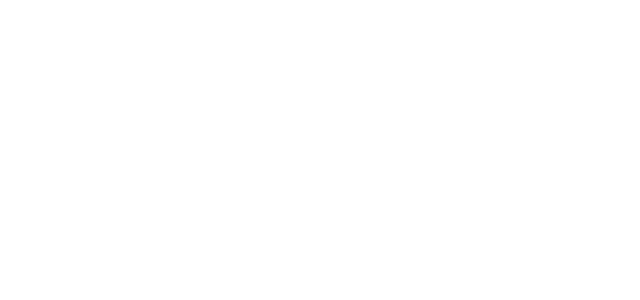
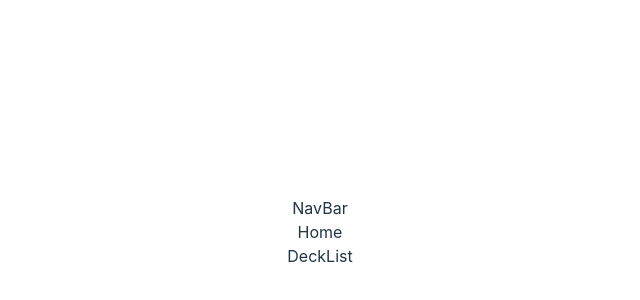
Before and after one commit to Annalisa-Boerner/flashcard-app, a React (Vite) app: page / in a window 1280 px wide. Shown: the part 168-468 px from the top of the page, without its empty margins (320-960 px from the left). Built offline with nearby package versions, Linux system fonts and the light colour scheme.

Commit message:
added BrowserRouter at App level

```diff
--- a/src/App.jsx
+++ b/src/App.jsx
@@ -1,8 +1,20 @@
 import "./App.css";
+import { BrowserRouter, Router } from "react-router-dom";
+import MainSection from "./components/MainSection";
+import NavBar from "./components/NavBar";
 
 function App() {
     //github initial commit comment
-    return <></>;
+    return (
+        <>
+            <div id="app-container">
+                <NavBar />
+                <BrowserRouter>
+                    <MainSection />
+                </BrowserRouter>
+            </div>
+        </>
+    );
 }
 
 export default App;
--- a/src/components/Home.jsx
+++ b/src/components/Home.jsx
@@ -1,3 +1,10 @@
+import DeckList from "./DeckList";
+
 export default function Home() {
-    return <div>Home</div>;
+    return (
+        <div>
+            Home
+            <DeckList />
+        </div>
+    );
 }
--- a/src/components/MainSection.jsx
+++ b/src/components/MainSection.jsx
@@ -9,26 +9,20 @@
 
 export default function MainSection() {
     return (
-        <div id="MainSection">
+        <div id="main-section">
             <Routes>
                 <Route path="/" element={<HomePage />}></Route>
-            </Routes>
-            <Routes>
+
                 <Route path="/decklist" element={<DeckList />}></Route>
-            </Routes>
-            <Routes>
+
                 <Route path="/login" element={<Login />}></Route>
-            </Routes>
-            <Routes>
+
                 <Route path="/logout" element={<Logout />}></Route>
-            </Routes>
-            <Routes>
+
                 <Route path="/new-deck-form" element={<NewDeckForm />}></Route>
-            </Routes>
-            <Routes>
+
                 <Route path="/signup" element={<Signup />}></Route>
-            </Routes>
-            <Routes>
+
                 <Route path="/singledeck" element={<SingleDeck />}></Route>
             </Routes>
         </div>
--- /dev/null
+++ b/src/fetching.js
@@ -0,0 +1,16 @@
+const api_url = `https://icanhazdadjoke.com`;
+
+//FETCH A RANDOM JOKE
+
+export const singleJoke = async () => {
+    try {
+        const response = await fetch(api_url, {
+            headers: {
+                Accept: "text/plain",
+            },
+        });
+        return response;
+    } catch (error) {
+        console.error(error);
+    }
+};
```
Also changed, not shown: src/components/DeckList.jsx (+8 -0 lines).
